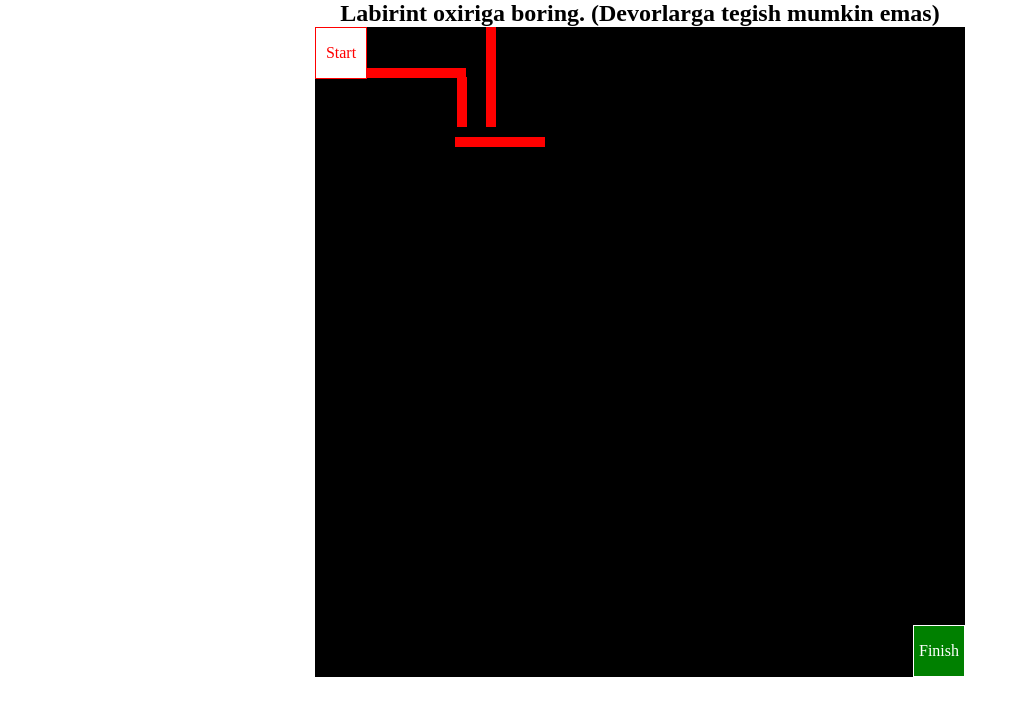
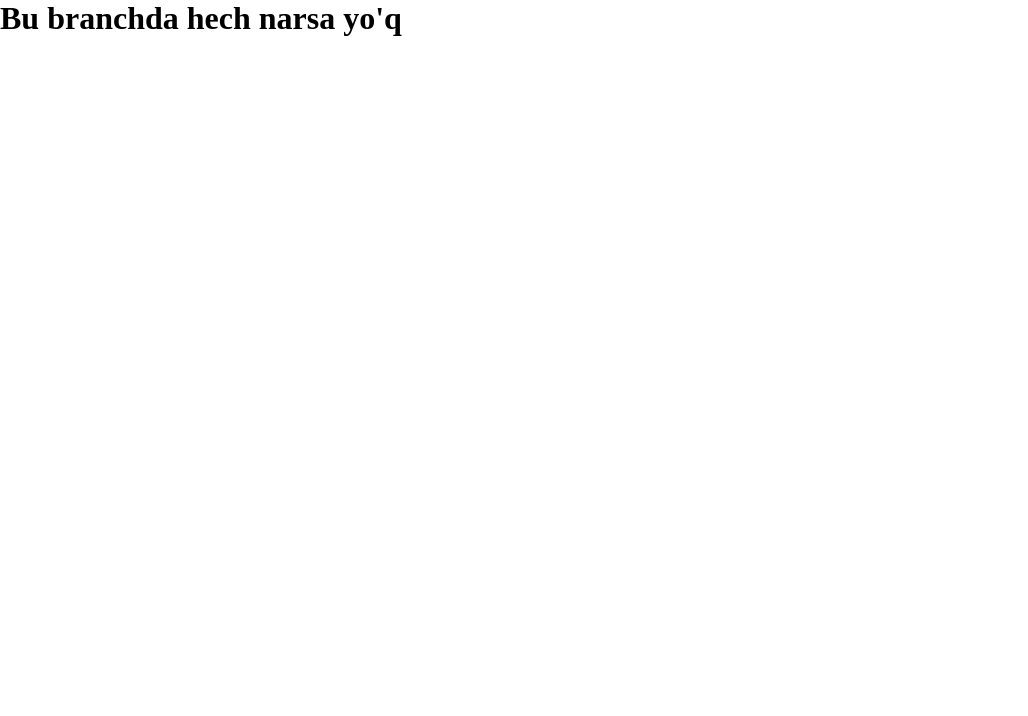
Before and after one commit to MuhammadBek1997/testgithub, a plain HTML site: page index.html in a window 1280 px wide. Shown: the whole page, without its empty margins (0-1028 px from the left). Drawn offline with Linux system fonts and the light colour scheme.

Commit message:
new branch

```diff
--- a/index.html
+++ b/index.html
@@ -7,24 +7,8 @@
     <link rel="stylesheet" href="./style.css">
 </head>
 <body>
-    <h2 class="labirint-head">
-        Labirint oxiriga boring.
-        (Devorlarga tegish mumkin emas)
-    </h2>
-    <div class="playground">
-        <div class="wall" id="one"></div>
-        <div class="wall" id="two"></div>
-        <div class="wall" id="three"></div>
-        <div class="wall" id="four"></div>
-        <div class="wall" id="five"></div>
-        <div class="wall" id="six"></div>
-        <div class="wall" id="seven"></div>
-        <div class="start">Start</div>
-        <div class="finish">Finish</div>
-        <div class="lose"> Game over !!! </div>
-        <div class="win"> Winner winner
-            chicken dinner !!!</div>
-    </div>
-
+    <h1>
+        Bu branchda hech narsa yo'q
+    </h1>
 </body>
 </html>
```
